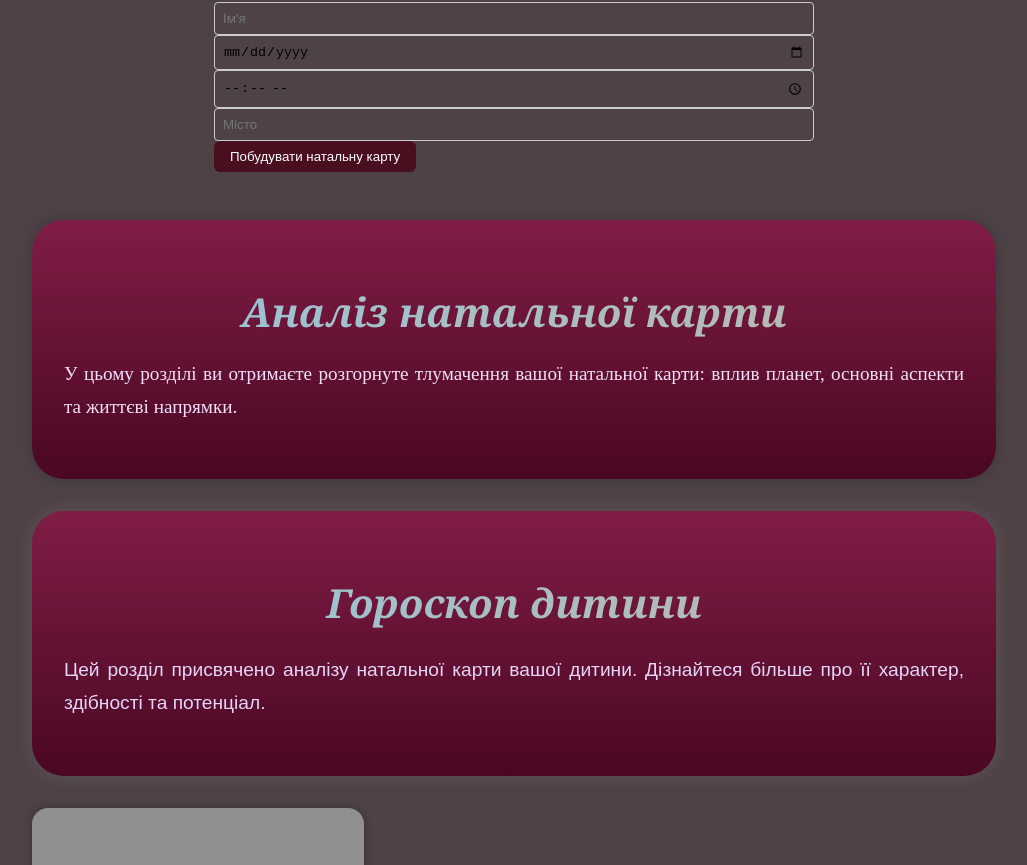
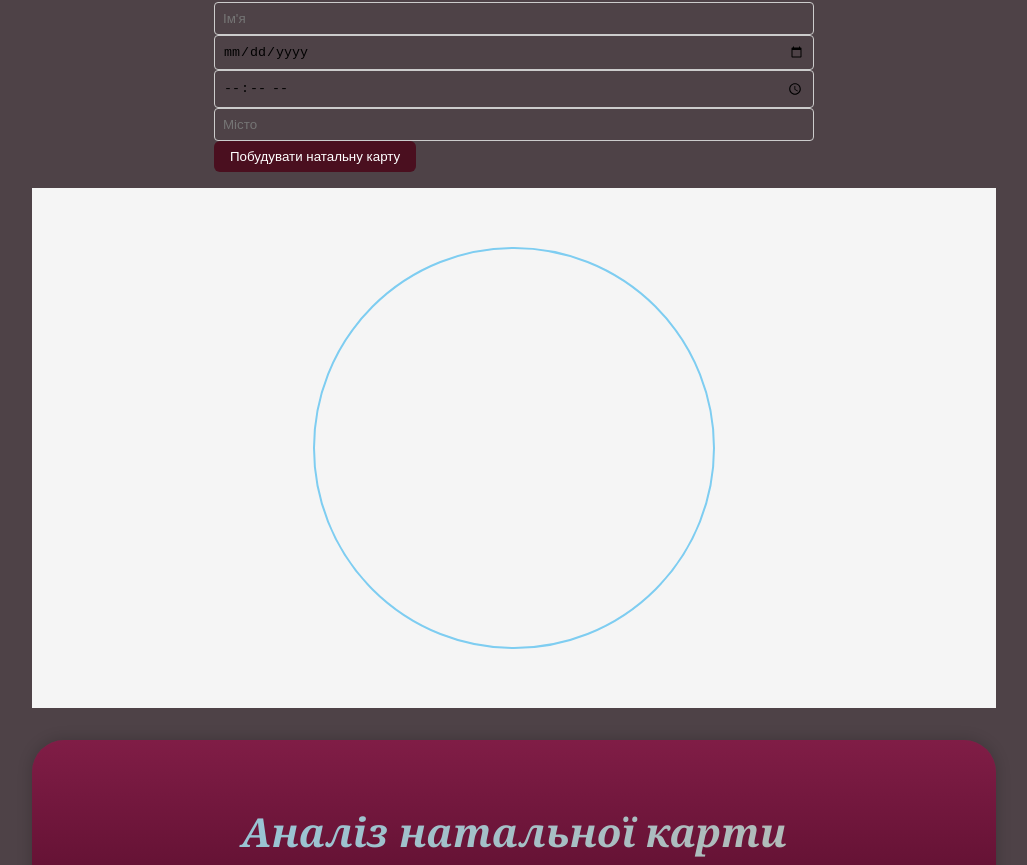
Before and after one commit to co-forester/react-astro-app, a React (Create React App) app in the folder frontend/: page /App/home in a window 1280 px wide. Shown: the part 993-1858 px from the top of the page, without its empty margins (126-1153 px from the left). Built offline with nearby package versions, Linux system fonts and the light colour scheme.

Commit message:
ahjyn pvbysdcz

```diff
--- /dev/null
+++ b/frontend/src/components/ChartSVG/ChartSVG.module.css
@@ -0,0 +1,65 @@
+:root {
+    --bg-dark: rgb(74, 73, 73);
+    --text-dark: #ffffff;
+    --bg-light: rgb(245, 245, 245);
+    --text-light: #1a1a1a;
+
+    --accent-blue: #7ecdf1;
+    --accent-pink: #f3a6d3;
+    --accent-orange: #f9a36b;
+    --accent-green: #94d094;
+    --accent-yellow: #f9f871;
+}
+
+.ChartDark {
+    background-color: var(--bg-dark);
+    color: var(--text-dark);
+    display: flex;
+    justify-content: center;
+    padding: 10px;
+}
+
+.ChartLight {
+    background-color: var(--bg-light);
+    color: var(--text-light);
+    display: flex;
+    justify-content: center;
+    padding: 10px;
+}
+
+.ZodiacCircle {
+    fill: none;
+    stroke: var(--accent-blue);
+    stroke-width: 2;
+}
+
+.AspectLine {
+    stroke: var(--accent-pink);
+    stroke-width: 2;
+    transition: stroke 0.3s;
+}
+
+.AspectLine:hover {
+    stroke: var(--accent-orange);
+}
+
+.PlanetNormal {
+    fill: var(--accent-blue);
+    transition: fill 0.3s;
+}
+
+.PlanetHover {
+    fill: var(--accent-yellow);
+}
+
+.PlanetTextDark {
+    fill: var(--text-dark);
+    font-size: 12px;
+    font-family: 'Segoe UI', sans-serif;
+}
+
+.PlanetTextLight {
+    fill: var(--text-light);
+    font-size: 12px;
+    font-family: 'Segoe UI', sans-serif;
+}
--- /dev/null
+++ b/frontend/src/components/ChartSVG/ChartSVG.tsx
@@ -0,0 +1,107 @@
+import React, { useState } from 'react';
+import { useAppSelector } from '../../hooks/reduxHook';
+import css from './ChartSVG.module.css';
+
+type Planet = {
+    name: string;
+    symbol: string;
+    angle: number; // градуси
+};
+
+type Aspect = {
+    from: string;
+    to: string;
+    type: string;
+};
+
+type Props = {
+    planets: Planet[];
+    aspects: Aspect[];
+    onHoverPlanet?: (name: string | null) => void;
+    onHoverAspect?: (from: string, to: string) => void;
+};
+
+const ChartSVG: React.FC<Props> = ({ planets, aspects, onHoverPlanet, onHoverAspect }) => {
+    const theme = useAppSelector(state => state.theme.theme); // <-- тепер беремо тут
+    const [hoveredPlanet, setHoveredPlanet] = useState<string | null>(null);
+
+    const radius = 200;
+    const center = { x: 250, y: 250 };
+
+    const getCoords = (angle: number) => {
+        const rad = ((angle - 90) * Math.PI) / 180;
+        return {
+            x: center.x + radius * Math.cos(rad),
+            y: center.y + radius * Math.sin(rad),
+        };
+    };
+
+    return (
+        <div className={theme ? css.ChartLight : css.ChartDark}>
+            <svg width={500} height={500}>
+                {/* Коло зодіаку */}
+                <circle cx={center.x} cy={center.y} r={radius} className={css.ZodiacCircle} />
+
+                {/* Аспекти */}
+                {aspects.map((asp, idx) => {
+                    const fromPlanet = planets.find(p => p.name === asp.from);
+                    const toPlanet = planets.find(p => p.name === asp.to);
+                    if (!fromPlanet || !toPlanet) return null;
+
+                    const fromCoords = getCoords(fromPlanet.angle);
+                    const toCoords = getCoords(toPlanet.angle);
+
+                    return (
+                        <line
+                            key={idx}
+                            x1={fromCoords.x}
+                            y1={fromCoords.y}
+                            x2={toCoords.x}
+                            y2={toCoords.y}
+                            className={css.AspectLine}
+                            onMouseEnter={() => onHoverAspect && onHoverAspect(fromPlanet.name, toPlanet.name)}
+                            onMouseLeave={() => onHoverAspect && onHoverAspect('', '')}
+                        />
+                    );
+                })}
+
+                {/* Планети */}
+                {planets.map((pl, idx) => {
+                    const coords = getCoords(pl.angle);
+                    return (
+                        <g
+                            key={idx}
+                            className={css.Planet}
+                            onMouseEnter={() => {
+                                setHoveredPlanet(pl.name);
+                                onHoverPlanet && onHoverPlanet(pl.name);
+                            }}
+                            onMouseLeave={() => {
+                                setHoveredPlanet(null);
+                                onHoverPlanet && onHoverPlanet(null);
+                            }}
+                        >
+                            <circle
+                                cx={coords.x}
+                                cy={coords.y}
+                                r={12}
+                                fill={hoveredPlanet === pl.name ? 'var(--accent-orange)' : 'var(--accent-blue)'}
+                            />
+                            <text
+                                x={coords.x}
+                                y={coords.y + 4}
+                                textAnchor="middle"
+                                fill={theme ? 'black' : 'white'}
+                                fontSize="12"
+                            >
+                                {pl.symbol}
+                            </text>
+                        </g>
+                    );
+                })}
+            </svg>
+        </div>
+    );
+};
+
+export { ChartSVG };
--- /dev/null
+++ b/frontend/src/components/ChartSVG/index.ts
@@ -0,0 +1,2 @@
+export * from './ChartSVG';
+export * from './ChartSVG.module.css';
--- a/frontend/src/components/Home/Home.tsx
+++ b/frontend/src/components/Home/Home.tsx
@@ -2,11 +2,12 @@
 import React, { FC, useEffect, useState } from 'react';
 import css from './home.module.css';
 import { useAppSelector } from '../../hooks/reduxHook';
-import {GenerateChartForm} from '../GenerateChart/GenerateChartForm';
+import { GenerateChartForm } from '../GenerateChart/GenerateChartForm';
 import { EclipsesOverview } from '../EclipsesOverview/EclipsesOverview';
 import { HoroscopeJuly19 } from '../HoroscopeJuly19/HoroscopeJuly19';
 import { ChildHoroscope } from '../ChildHoroscope/ChildHoroscope';
 import { NatalChartAnalysis } from '../NatalChartAnalysis/NatalChartAnalysis';
+import { ChartSVG } from '../ChartSVG';
 
 interface RootState {
   theme: {
@@ -45,6 +46,7 @@ const Home: FC = () => {
           </div>
 
           <GenerateChartForm />
+          <ChartSVG planets={[]} aspects={[]} />
           <NatalChartAnalysis />
           <ChildHoroscope />
         </main>
@@ -58,4 +60,4 @@ const Home: FC = () => {
   );
 };
 
-export {Home};
+export { Home };
--- a/frontend/src/components/index.ts
+++ b/frontend/src/components/index.ts
@@ -4,11 +4,14 @@ export * from './NatalChart';
 export * from './HoroscopeJuly19';
 export * from './App';
 export * from './Home/Home';
-export * from  './ForecastAugust2025';
+export * from './ForecastAugust2025';
 export * from './ChildHoroscope';
 export * from './NatalChartAnalysis';
 export * from './EclipsesOverview/EclipsesOverview';
 export * from './ForecastWeek';
+export * from './GenerateChart';
+export * from './ChartSVG';
+
 // export { Footer } from './Footer/Footer';
 // export { Header } from './Header/Header';
 // export { NatalChart } from './NatalChart/NatalChart';
```
Also changed, not shown: 1 other file (tests, documents, lock files or other folders).
